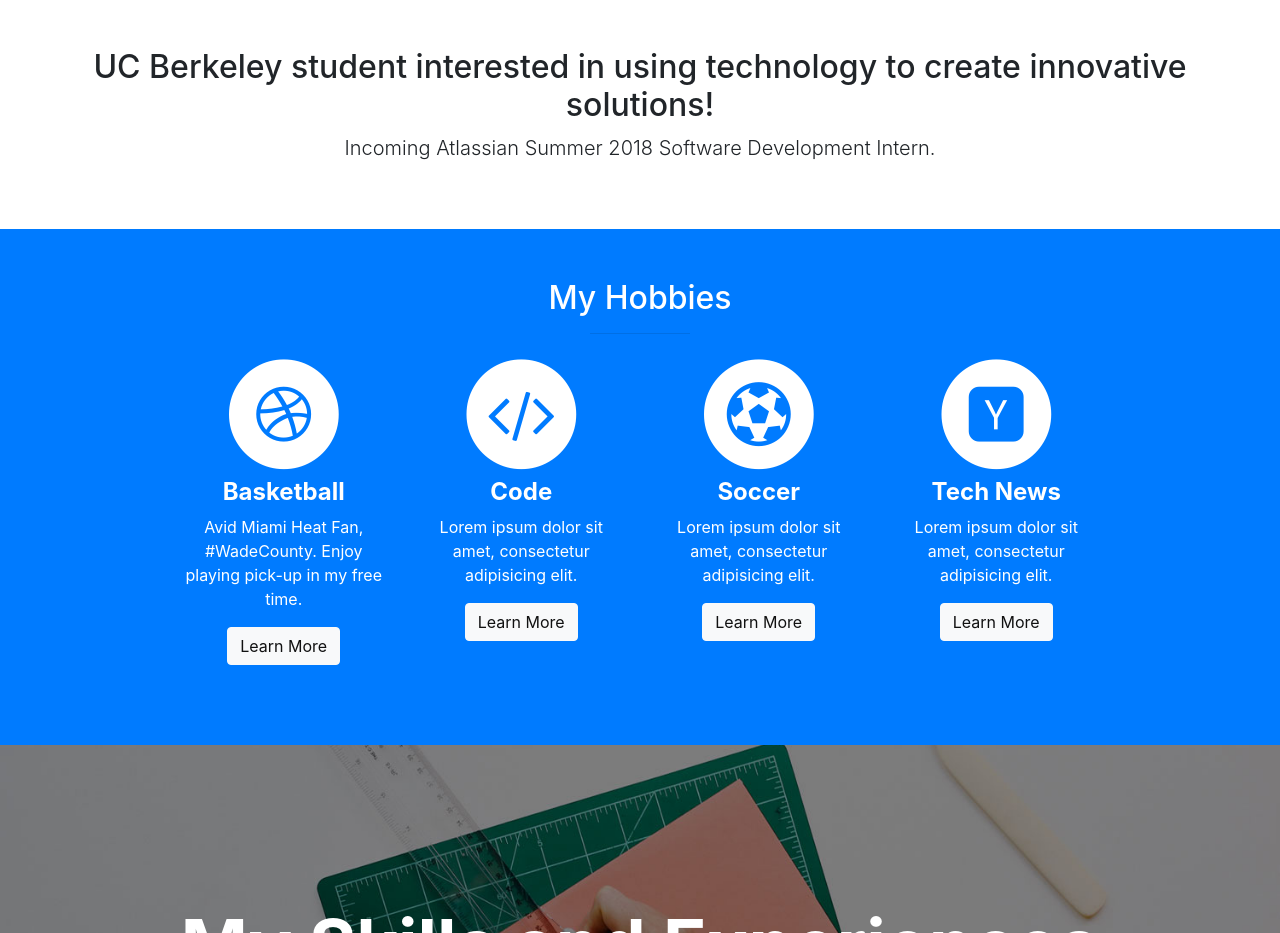
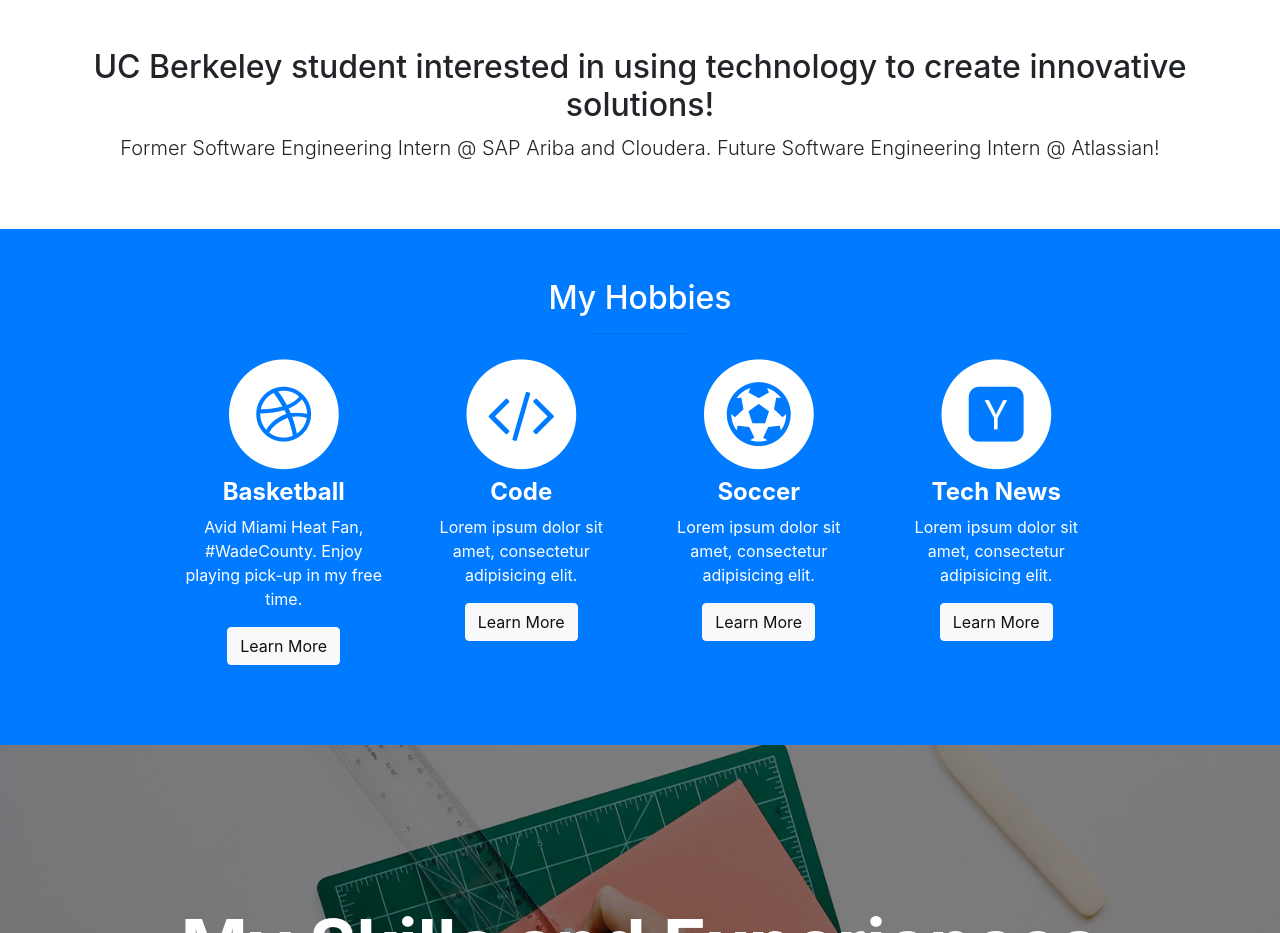
Before and after one commit to akshatdas/akshatdas.github.io, a website with bundled scripts: page index.html in a window 1280 px wide. Shown: the part 802-1735 px from the top of the page. Built offline with nearby package versions, Linux system fonts and the light colour scheme.

Commit message:
Modify subtitle

```diff
--- a/index.html
+++ b/index.html
@@ -61,7 +61,7 @@
     <section id="about" class="about">
       <div class="container text-center">
         <h2>UC Berkeley student interested in using technology to create innovative solutions!</h2>
-        <p class="lead">Incoming Atlassian Summer 2018 Software Development Intern.</p>
+        <p class="lead">Former Software Engineering Intern @ SAP Ariba and Cloudera. Future Software Engineering Intern @ Atlassian! </p>
       </div>
       <!-- /.container -->
     </section>
```
